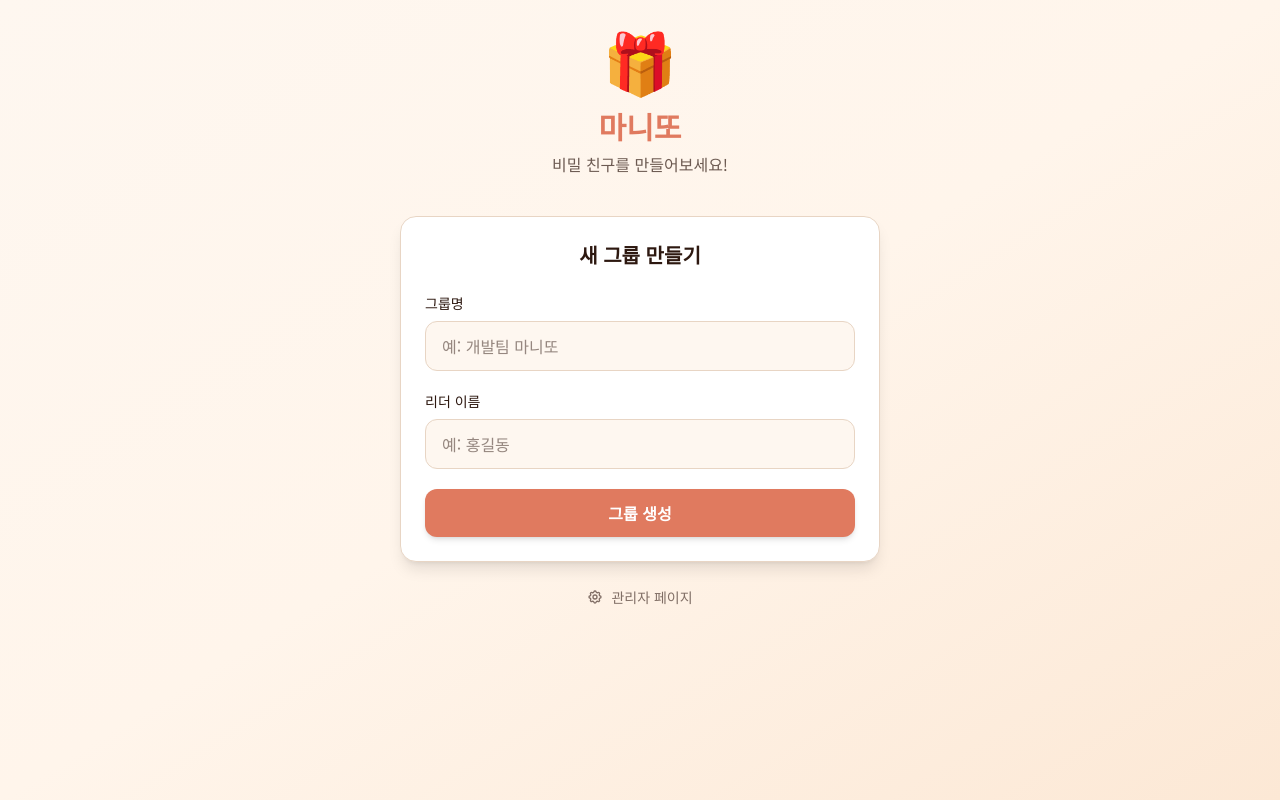
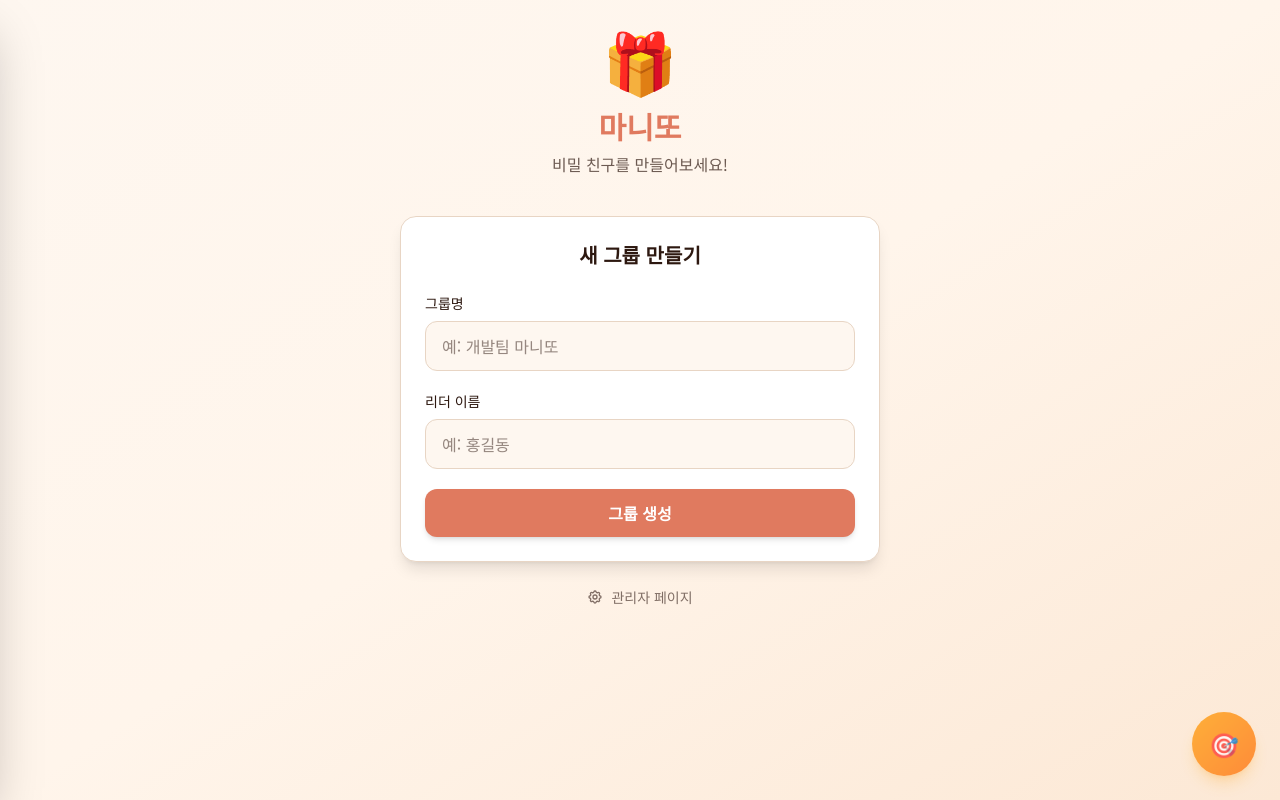
Before and after one commit to izowooi/learning-cake, a Next.js app in the folder manitto/: page / in a window 1280 px wide. Built offline with nearby package versions, Linux system fonts and the light colour scheme.

Commit message:
마니또 플로팅 버튼 추가

```diff
--- a/manitto/app/layout.tsx
+++ b/manitto/app/layout.tsx
@@ -1,6 +1,8 @@
 import type { Metadata } from "next";
 import { Noto_Sans_KR } from "next/font/google";
 import "./globals.css";
+import AppDrawer from "@/components/AppDrawer";
+import { getOtherApps } from "@/data/apps";
 
 const notoSansKR = Noto_Sans_KR({
   variable: "--font-noto-sans",
@@ -35,6 +37,8 @@ export default function RootLayout({
 }: Readonly<{
   children: React.ReactNode;
 }>) {
+  const otherApps = getOtherApps('manitto');
+
   return (
     <html lang="ko">
       <body className={`${notoSansKR.variable} antialiased`}>
@@ -42,6 +46,7 @@ export default function RootLayout({
           <main className="container mx-auto px-4 py-8 max-w-lg">
             {children}
           </main>
+          <AppDrawer apps={otherApps} position="left" />
         </div>
       </body>
     </html>
--- /dev/null
+++ b/manitto/components/AppDrawer/AppCard.tsx
@@ -0,0 +1,59 @@
+'use client'
+
+import { AppCardProps } from './types'
+
+export default function AppCard({ app, onClick }: AppCardProps) {
+  return (
+    <button
+      onClick={onClick}
+      className="
+        w-full p-4 flex items-center gap-4
+        bg-white/5 hover:bg-white/10
+        backdrop-blur-sm border border-white/10
+        hover:border-white/20
+        rounded-xl
+        transition-all duration-200
+        hover:scale-[1.02] hover:shadow-lg
+        active:scale-[0.98]
+        group
+      "
+    >
+      {/* Icon */}
+      <div className="
+        w-12 h-12 md:w-14 md:h-14
+        flex items-center justify-center
+        text-3xl md:text-4xl
+        bg-white/10 rounded-lg
+        group-hover:scale-110 transition-transform duration-200
+      ">
+        {app.imageUrl ? (
+          <img
+            src={app.imageUrl}
+            alt={`${app.name} 아이콘`}
+            className="w-full h-full object-cover rounded-lg"
+          />
+        ) : (
+          app.icon
+        )}
+      </div>
+
+      {/* Info */}
+      <div className="flex-1 text-left">
+        <h3 className="
+          text-white font-bold text-base md:text-lg
+          group-hover:text-amber-400 transition-colors
+        ">
+          {app.name}
+        </h3>
+        <p className="text-white/60 text-xs md:text-sm line-clamp-2">
+          {app.description}
+        </p>
+      </div>
+
+      {/* External Link Icon */}
+      <div className="text-white/40 group-hover:text-amber-400 transition-colors">
+        ↗
+      </div>
+    </button>
+  )
+}
--- /dev/null
+++ b/manitto/components/AppDrawer/FloatingButton.tsx
@@ -0,0 +1,32 @@
+'use client'
+
+import { FloatingButtonProps } from './types'
+
+export default function FloatingButton({
+  isOpen,
+  onClick,
+  position = 'right'
+}: FloatingButtonProps) {
+  return (
+    <button
+      onClick={onClick}
+      className={`
+        fixed bottom-6 ${position === 'right' ? 'right-6' : 'left-6'}
+        w-14 h-14 md:w-16 md:h-16
+        bg-gradient-to-br from-amber-500 to-orange-500
+        hover:from-amber-400 hover:to-orange-400
+        text-white text-2xl
+        rounded-full shadow-lg shadow-amber-500/30
+        hover:shadow-amber-500/50 hover:scale-110
+        active:scale-95
+        transition-all duration-200
+        z-50
+        ${!isOpen ? 'animate-pulse' : ''}
+      `}
+      aria-label={isOpen ? '드로워 닫기' : '앱 목록 열기'}
+      aria-expanded={isOpen}
+    >
+      {isOpen ? '✕' : '🎯'}
+    </button>
+  )
+}
--- /dev/null
+++ b/manitto/components/AppDrawer/index.tsx
@@ -0,0 +1,116 @@
+'use client'
+
+import { useState, useEffect } from 'react'
+import { AppDrawerProps } from './types'
+import FloatingButton from './FloatingButton'
+import AppCard from './AppCard'
+
+export default function AppDrawer({
+  apps,
+  position = 'left',
+  defaultOpen = false
+}: AppDrawerProps) {
+  const [isOpen, setIsOpen] = useState(defaultOpen)
+
+  // ESC 키 이벤트 리스너
+  useEffect(() => {
+    const handleEsc = (e: KeyboardEvent) => {
+      if (e.key === 'Escape' && isOpen) {
+        setIsOpen(false)
+      }
+    }
+    window.addEventListener('keydown', handleEsc)
+    return () => window.removeEventListener('keydown', handleEsc)
+  }, [isOpen])
+
+  // body 스크롤 잠금
+  useEffect(() => {
+    if (isOpen) {
+      document.body.style.overflow = 'hidden'
+    } else {
+      document.body.style.overflow = ''
+    }
+    return () => {
+      document.body.style.overflow = ''
+    }
+  }, [isOpen])
+
+  const handleAppClick = (url: string) => {
+    window.open(url, '_blank', 'noopener,noreferrer')
+  }
+
+  return (
+    <>
+      {/* Floating Button */}
+      <FloatingButton
+        isOpen={isOpen}
+        onClick={() => setIsOpen(!isOpen)}
+        position="right"
+      />
+
+      {/* Overlay */}
+      {isOpen && (
+        <div
+          className="fixed inset-0 bg-black/50 backdrop-blur-sm z-40 animate-fade-in"
+          onClick={() => setIsOpen(false)}
+          aria-hidden="true"
+        />
+      )}
+
+      {/* Drawer */}
+      <div
+        role="dialog"
+        aria-labelledby="drawer-title"
+        aria-hidden={!isOpen}
+        className={`
+          fixed top-0 left-0 h-full w-80 max-w-[90vw]
+          bg-gradient-to-br from-slate-900/95 via-purple-900/95 to-slate-900/95
+          backdrop-blur-xl border-r border-white/10
+          shadow-2xl z-50
+          transition-transform duration-300 ease-out
+          ${isOpen ? 'translate-x-0' : '-translate-x-full'}
+        `}
+      >
+        {/* Drawer Content */}
+        <div className="flex flex-col h-full p-6">
+          {/* Header */}
+          <div className="flex items-center justify-between mb-6">
+            <h2
+              id="drawer-title"
+              className="text-2xl font-bold text-transparent bg-clip-text bg-gradient-to-r from-amber-400 to-orange-500"
+            >
+              다른 앱 보기
+            </h2>
+            <button
+              onClick={() => setIsOpen(false)}
+              className="w-10 h-10 flex items-center justify-center
+                       bg-white/10 hover:bg-white/20 rounded-lg
+                       transition-all duration-200"
+              aria-label="드로워 닫기"
+            >
+              ✕
+            </button>
+          </div>
+
+          {/* App List */}
+          <div className="flex-1 overflow-y-auto space-y-3">
+            {apps.map((app) => (
+              <AppCard
+                key={app.id}
+                app={app}
+                onClick={() => handleAppClick(app.url)}
+              />
+            ))}
+          </div>
+
+          {/* Footer */}
+          <div className="mt-6 pt-6 border-t border-white/10">
+            <p className="text-white/40 text-xs text-center">
+              Learning Cake 프로젝트
+            </p>
+          </div>
+        </div>
+      </div>
+    </>
+  )
+}
--- /dev/null
+++ b/manitto/components/AppDrawer/types.ts
@@ -0,0 +1,26 @@
+export interface AppInfo {
+  id: string
+  name: string
+  description: string
+  url: string
+  icon: string
+  imageUrl?: string  // Cloudflare R2 URL (선택)
+  color?: string
+}
+
+export interface AppDrawerProps {
+  apps: AppInfo[]
+  position?: 'left' | 'right'
+  defaultOpen?: boolean
+}
+
+export interface AppCardProps {
+  app: AppInfo
+  onClick: () => void
+}
+
+export interface FloatingButtonProps {
+  isOpen: boolean
+  onClick: () => void
+  position?: 'left' | 'right'
+}
--- /dev/null
+++ b/manitto/data/apps.ts
@@ -0,0 +1,33 @@
+import { AppInfo } from '@/components/AppDrawer/types'
+
+export const APPS: AppInfo[] = [
+  {
+    id: 'ladder',
+    name: '사다리타기',
+    description: '공정한 추첨을 위한 랜덤 사다리 게임',
+    url: 'https://ladderi.pages.dev/',
+    icon: '🪜',
+    color: '#f9a825',
+  },
+  {
+    id: 'manitto',
+    name: '마니또',
+    description: '비밀 친구를 자동으로 매칭해주는 웹 애플리케이션',
+    url: 'https://manitto.pages.dev/',
+    icon: '🎁',
+    color: '#e53e3e',
+  },
+  {
+    id: 'reaction',
+    name: '반응속도 테스트',
+    description: '당신의 반응속도를 정밀하게 측정하고 등급을 확인해보세요!',
+    url: 'https://reactioni.pages.dev/',
+    icon: '⚡',
+    color: '#38bdf8',
+  },
+]
+
+// 현재 프로젝트를 제외한 앱 목록을 반환하는 유틸리티 함수
+export function getOtherApps(currentAppId: string): AppInfo[] {
+  return APPS.filter(app => app.id !== currentAppId)
+}
```
